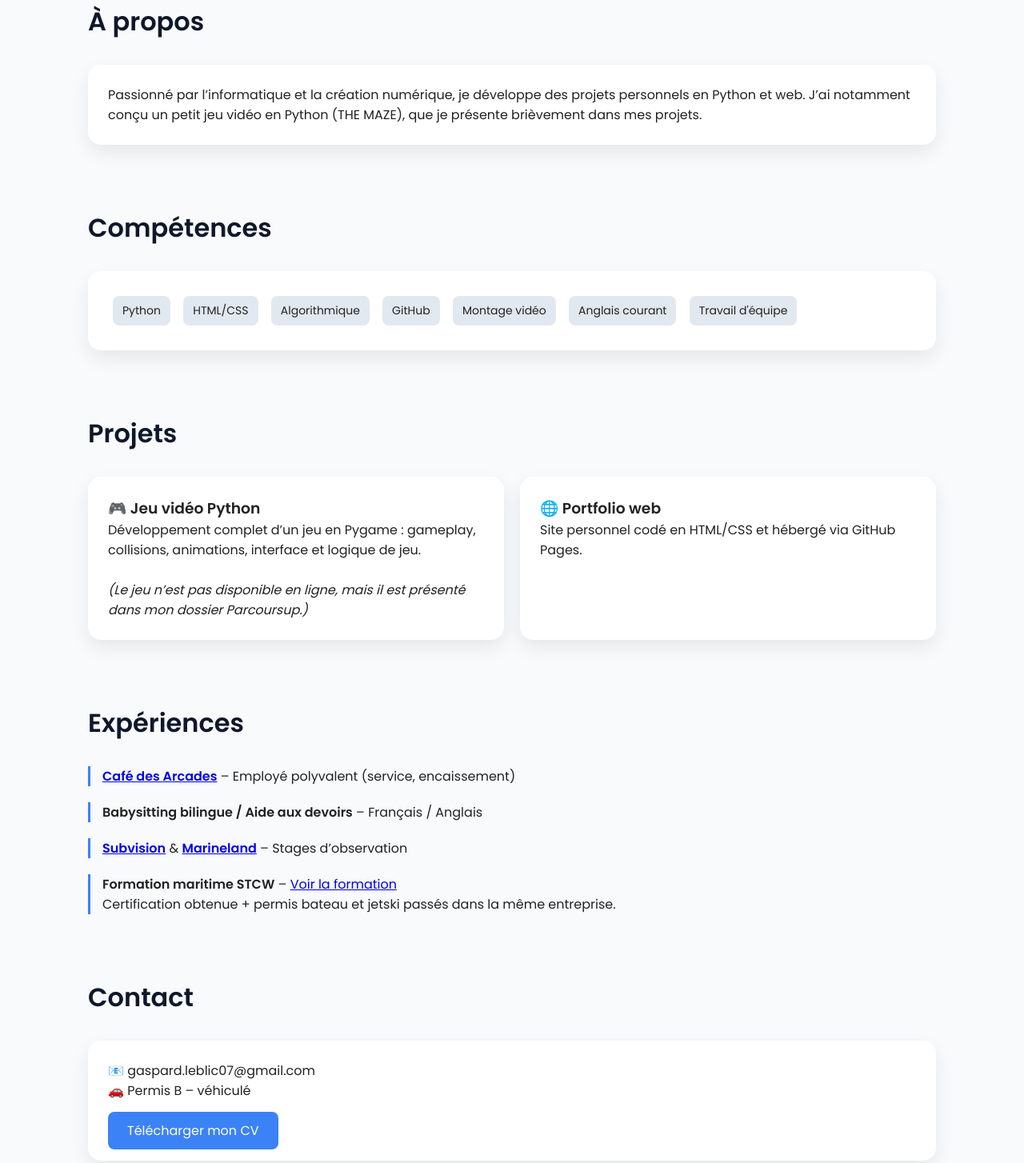
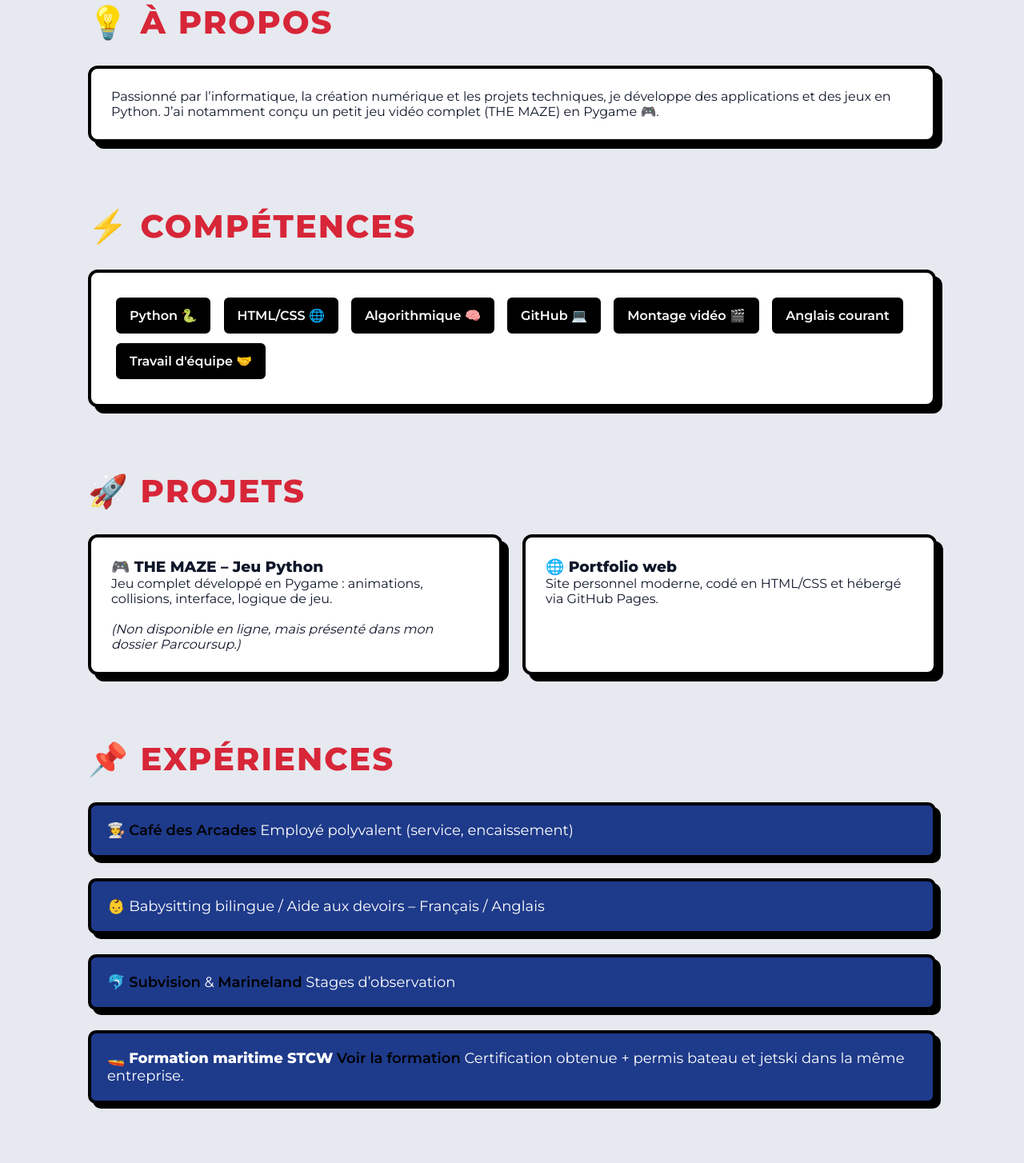
Before and after one commit to GaspardLeblic/gaspardleblic.github.io, a plain HTML site: page index.html in a window 1280 px wide. Shown: the part 877-2331 px from the top of the page at 80% size. Drawn offline with Linux system fonts and the light colour scheme.

Commit message:
Add files via upload

```diff
--- a/index.html
+++ b/index.html
@@ -5,225 +5,328 @@
 <meta name="viewport" content="width=device-width, initial-scale=1.0"/>
 <title>Portfolio – Gaspard Leblic</title>
 
-<link href="https://fonts.googleapis.com/css2?family=Poppins:wght@300;400;600&display=swap" rel="stylesheet">
+<link href="https://fonts.googleapis.com/css2?family=Montserrat:wght@400;600;800&display=swap" rel="stylesheet">
 
 <style>
+
+/* PALETTE FROIDE AMÉLIORÉE */
 :root{
     --blue:#3b82f6;
+    --green-turquoise:#000000;
+    --violet:#8b5cf6;
     --dark:#0f172a;
-    --light:#f8fafc;
+    --light:#e6e9ef; /* nouveau fond doux */
+    --red-cold:#d72638; /* rouge froid */
+    --blue-night:#1e3a8a; /* remplace le violet illisible */
 }
 
+/* RESET */
 *{
     margin:0;
     padding:0;
     box-sizing:border-box;
-    font-family:"Poppins", sans-serif;
+    font-family:"Montserrat", sans-serif;
 }
 
 body{
     background:var(--light);
-    color:#222;
+    color:var(--dark);
 }
 
+/* HEADER ANIMÉ */
 header{
     height:100vh;
-    background: linear-gradient(135deg,#0f172a,#1e293b);
-    color:white;
+    background:linear-gradient(135deg,var(--blue),var(--violet),var(--green-turquoise));
+    background-size:400% 400%;
+    animation:gradientMove 12s ease infinite;
     display:flex;
-    flex-direction:column;
     justify-content:center;
     align-items:center;
     text-align:center;
     padding:20px;
+    color:white;
+    flex-direction:column;
+}
+
+/* ANIMATION DU FOND */
+@keyframes gradientMove{
+    0%{background-position:0% 50%;}
+    50%{background-position:100% 50%;}
+    100%{background-position:0% 50%;}
+}
+
+/* LOGO GL */
+.logo{
+    font-size:70px;
+    font-weight:800;
+    padding:20px 40px;
+    border:5px solid black;
+    border-radius:15px;
+    background:white;
+    color:var(--dark);
+    box-shadow:10px 10px 0px black;
+    display:inline-block;
+    transform:scale(0) rotate(-20deg);
+    animation:logoPop 1.2s ease forwards;
+}
+
+/* ANIMATION LOGO */
+@keyframes logoPop{
+    0%{transform:scale(0) rotate(-20deg);}
+    60%{transform:scale(1.15) rotate(3deg);}
+    100%{transform:scale(1) rotate(0deg);}
 }
 
 header h1{
-    font-size:56px;
-    font-weight:600;
+    font-size:60px;
+    font-weight:800;
+    margin-top:30px;
+    text-shadow:4px 4px 0px rgba(0,0,0,0.25);
+    animation:titleSlide 1.2s ease forwards;
+    opacity:0;
+}
+
+/* ANIMATION TITRE */
+@keyframes titleSlide{
+    0%{transform:translateY(40px); opacity:0;}
+    100%{transform:translateY(0); opacity:1;}
 }
 
 header p{
-    margin-top:15px;
-    opacity:0.85;
-    font-size:20px;
+    margin-top:20px;
+    font-size:22px;
+    font-weight:500;
+    opacity:0;
+    animation:fadeIn 1.6s ease forwards;
 }
 
-.btn{
-    margin-top:30px;
-    padding:12px 24px;
-    background:var(--blue);
-    border-radius:8px;
-    color:white;
-    text-decoration:none;
-    transition:0.3s;
+@keyframes fadeIn{
+    0%{opacity:0;}
+    100%{opacity:1;}
 }
 
-.btn:hover{
-    transform:translateY(-3px);
+/* TITRES DE SECTION */
+h2{
+    font-size:40px;
+    font-weight:800;
+    margin-bottom:30px;
+    text-transform:uppercase;
+    letter-spacing:2px;
+    color:var(--red-cold); /* touche de rouge froid */
+    opacity:0;
+    animation:sectionTitle 1s ease forwards;
 }
 
+@keyframes sectionTitle{
+    0%{transform:translateX(-40px); opacity:0;}
+    100%{transform:translateX(0); opacity:1;}
+}
+
+/* SECTIONS */
 section{
     max-width:1100px;
     margin:80px auto;
     padding:0 20px;
 }
 
-h2{
-    font-size:32px;
-    margin-bottom:30px;
-    color:var(--dark);
-}
-
-.grid{
-    display:grid;
-    grid-template-columns: repeat(auto-fit,minmax(250px,1fr));
-    gap:20px;
-}
-
+/* CARTES NEO-BRUTALISM */
 .card{
     background:white;
     padding:25px;
-    border-radius:16px;
-    box-shadow:0 10px 25px rgba(0,0,0,0.08);
-    transition:0.3s;
+    border-radius:12px;
+    border:4px solid black;
+    box-shadow:8px 8px 0px black;
+    transition:0.2s;
+    opacity:0;
+    transform:rotateX(20deg) translateY(40px);
+    animation:cardDrop 1s ease forwards;
+}
+
+@keyframes cardDrop{
+    0%{opacity:0; transform:rotateX(20deg) translateY(40px);}
+    100%{opacity:1; transform:rotateX(0deg) translateY(0);}
 }
 
 .card:hover{
-    transform:translateY(-5px);
+    transform:translate(-4px,-4px);
+    box-shadow:12px 12px 0px black;
 }
 
+/* GRID */
+.grid{
+    display:grid;
+    grid-template-columns: repeat(auto-fit,minmax(280px,1fr));
+    gap:25px;
+}
+
+/* SKILLS */
 .skill{
     display:inline-block;
-    padding:8px 12px;
+    padding:10px 14px;
     margin:6px;
-    border-radius:8px;
-    background:#e2e8f0;
-    font-size:14px;
+    border-radius:6px;
+    background:var(--green-turquoise);
+    border:3px solid black;
+    font-weight:600;
+    color:#ffffff
 }
 
-.timeline-item{
-    border-left:3px solid var(--blue);
-    padding-left:15px;
-    margin-bottom:20px;
+.skill:hover{
+    box-shadow:0 0 12px rgba(75, 46, 131, 0.9), 0 0 20px rgba(75, 46, 131, 0.6);
+    transform:scale(1.05);
 }
 
+/* TIMELINE */
+.timeline-item{
+    background:var(--blue-night);
+    color:white;
+    padding:20px;
+    border-radius:10px;
+    border:4px solid black;
+    box-shadow:6px 6px 0px black;
+    margin-bottom:25px;
+    font-size:18px;
+    transition:0.25s ease; /* transition fluide */
+}
+
+.timeline-item:hover{
+    transform:scale(1.05); /* zoom */
+    box-shadow:10px 10px 0px black; /* ombre renforcée */
+}
+
+/* LINKS */
+a{
+    color:var(--green-turquoise);
+    font-weight:600;
+    text-decoration:none;
+}
+
+a:hover{
+    text-decoration:underline;
+}
+
+/* FOOTER */
 footer{
-    background:var(--dark);
+    background:black;
     color:white;
     text-align:center;
     padding:25px;
+    margin-top:80px;
+    font-weight:600;
 }
 
+/* SCROLL ANIMATION */
 .fade{
     opacity:0;
-    transform:translateY(30px);
+    transform:translateY(40px) rotateX(15deg);
     transition:0.8s;
 }
 
 .fade.visible{
     opacity:1;
-    transform:translateY(0);
+    transform:translateY(0) rotateX(0deg);
 }
+
 </style>
 </head>
 
 <body>
 
 <header>
+    <div class="logo">GL</div>
     <h1>Gaspard Leblic</h1>
-    <p>Étudiant en Terminale au Centre Internationnal de Valbonne <br>• Section Américaine • Spécialités NSI & Maths • Développeur junior</p>
-    <a href="#projets" class="btn">Voir mes projets ↓</a>
+    <p>Étudiant au Centre International de Valbonne • Développeur junior • Créatif • Section Américaine • Spécialités NSI et Maths</p>
 </header>
 
 
 <section class="fade">
-    <h2>À propos</h2>
+    <h2>💡 À propos</h2>
     <div class="card">
-        Passionné par l’informatique et la création numérique, je développe des projets
-        personnels en Python et web. J’ai notamment conçu un petit jeu vidéo en Python
-        (THE MAZE), que je présente brièvement dans mes projets.
+        Passionné par l’informatique, la création numérique et les projets techniques,
+        je développe des applications et des jeux en Python.
+        J’ai notamment conçu un petit jeu vidéo complet (THE MAZE) en Pygame 🎮.
     </div>
 </section>
 
 
 <section class="fade">
-    <h2>Compétences</h2>
+    <h2>⚡ Compétences</h2>
     <div class="card">
-        <span class="skill">Python</span>
-        <span class="skill">HTML/CSS</span>
-        <span class="skill">Algorithmique</span>
-        <span class="skill">GitHub</span>
-        <span class="skill">Montage vidéo</span>
-        <span class="skill">Anglais courant</span>
-        <span class="skill">Travail d'équipe</span>
+        <span class="skill">Python 🐍</span>
+        <span class="skill">HTML/CSS 🌐</span>
+        <span class="skill">Algorithmique 🧠</span>
+        <span class="skill">GitHub 💻</span>
+        <span class="skill">Montage vidéo 🎬</span>
+        <span class="skill">Anglais courant </span>
+        <span class="skill">Travail d'équipe 🤝</span>
     </div>
 </section>
 
 
 <section id="projets" class="fade">
-    <h2>Projets</h2>
+    <h2>🚀 Projets</h2>
     <div class="grid">
+
         <div class="card">
-            <h3>🎮 Jeu vidéo Python</h3>
-            Développement complet d’un jeu en Pygame : gameplay, collisions, animations,
-            interface et logique de jeu.
+            <h3>🎮 THE MAZE – Jeu Python</h3>
+            Jeu complet développé en Pygame : animations, collisions, interface, logique de jeu.
             <br><br>
-            <i>(Le jeu n’est pas disponible en ligne, mais il est présenté dans mon dossier Parcoursup.)</i>
+            <i>(Non disponible en ligne, mais présenté dans mon dossier Parcoursup.)</i>
         </div>
 
         <div class="card">
             <h3>🌐 Portfolio web</h3>
-            Site personnel codé en HTML/CSS et hébergé via GitHub Pages.
+            Site personnel moderne, codé en HTML/CSS et hébergé via GitHub Pages.
         </div>
+
     </div>
 </section>
 
 
 <section class="fade">
-    <h2>Expériences</h2>
+    <h2>📌 Expériences</h2>
 
     <div class="timeline-item">
-        <b><a href="https://www.tripadvisor.fr/Restaurant_Review-g187244-d1335253-Reviews-Cafe_des_Arcades-Valbonne_French_Riviera_Cote_d_Azur_Provence_Alpes_Cote_d_Azur.html" target="_blank">Café des Arcades</a></b>
-        – Employé polyvalent (service, encaissement)
+        🧑‍🍳 <b><a href="https://www.tripadvisor.fr/Restaurant_Review-g187244-d1335253-Reviews-Cafe_des_Arcades-Valbonne" target="_blank">Café des Arcades</a></b>
+        Employé polyvalent (service, encaissement)
     </div>
 
     <div class="timeline-item">
-        <b>Babysitting bilingue / Aide aux devoirs</b> – Français / Anglais
+        👶 Babysitting bilingue / Aide aux devoirs – Français / Anglais
     </div>
 
     <div class="timeline-item">
-        <b><a href="https://subvision.fr/" target="_blank">Subvision</a></b> &
+        🐬 <b><a href="https://subvision.fr/" target="_blank">Subvision</a></b> &
         <b><a href="https://www.marineland.fr/" target="_blank">Marineland</a></b>
-        – Stages d’observation
+        Stages d’observation
     </div>
 
     <div class="timeline-item">
-        <b>Formation maritime STCW</b> –
+        🚤 <b>Formation maritime STCW</b>
         <a href="https://www.zephyr-yachting.com/crew-training/stcw-basic-training/" target="_blank">Voir la formation</a>
-        <br>
-        Certification obtenue + permis bateau et jetski passés dans la même entreprise.
+        Certification obtenue + permis bateau et jetski dans la même entreprise.
     </div>
 
 </section>
 
 
 <section class="fade">
-    <h2>Contact</h2>
+    <h2>📬 Contact</h2>
     <div class="card">
         📧 gaspard.leblic07@gmail.com<br>
         🚗 Permis B – véhiculé<br><br>
-        <a href="CV.pdf" class="btn">Télécharger mon CV</a>
+        <a href="CV.pdf">📄 Télécharger mon CV</a>
     </div>
 </section>
 
 
 <footer>
-© 2026 – Gaspard Leblic
+Portfolio créé par Gaspard Leblic – 2026
 </footer>
 
 
 <script>
+/* animation au scroll */
 const faders = document.querySelectorAll(".fade");
 window.addEventListener("scroll", () => {
     faders.forEach(el => {
```
